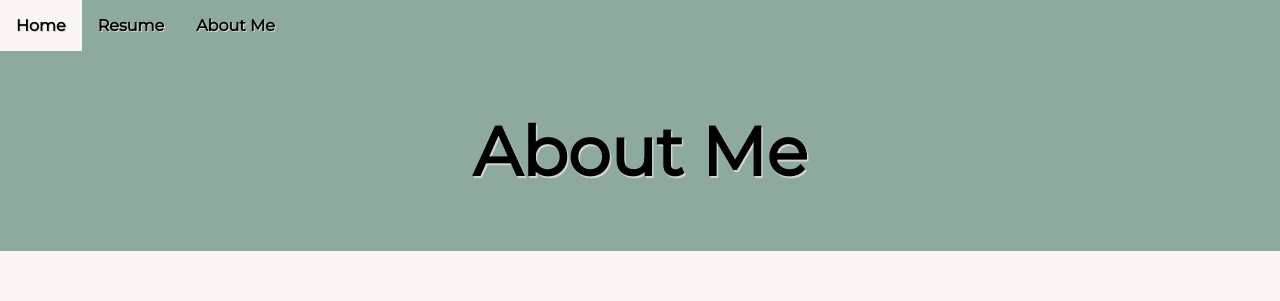
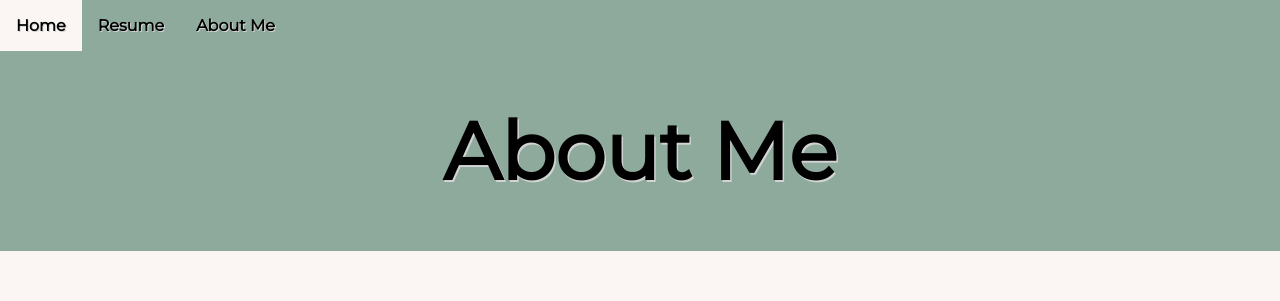
Before and after one commit to jingley/jrs-website, a React (Create React App) app: page /about in a window 1280 px wide. Shown: the top 301 px of the page. Built offline with nearby package versions, Linux system fonts and the light colour scheme.

Commit message:
font size and other formatting fixes

```diff
--- a/src/Components/Resume/Sections/Education.tsx
+++ b/src/Components/Resume/Sections/Education.tsx
@@ -43,11 +43,11 @@ const Education = () => {
                 <ul>
                     <li>GPA: {gpa}</li>
                     <li>Major: {major}</li>
-                    <li dangerouslySetInnerHTML={{ __html: relatedCourseWork}}></li>
+                    <li dangerouslySetInnerHTML={{ __html: relatedCourseWork}}/>
                 </ul>
             </div>
             <div className="Resume-img">
-            <img src={logo} alt="University of Georgia Logo" />
+                <img src={logo} alt="University of Georgia Logo" />
             </div>
         </div>
     );
--- a/src/Components/Resume/css/Resume.css
+++ b/src/Components/Resume/css/Resume.css
@@ -3,8 +3,6 @@
     text-align: justify;
     width: 60%;
     margin: 0 auto 0 auto;
-    /*text-indent: -30px ;
-    padding-left: 30px ;*/
 }
 
 .Resume-bullets li {
@@ -34,7 +32,7 @@
 }
 
 .Resume-img img {
-    max-width: 40%;
+    max-width: 30%;
 }
 
 .School-information {
@@ -42,7 +40,7 @@
     margin: 0 auto 10px auto;
     text-align: center;
     width: 60%;
-    font-size: calc(8px + 2vmin);
+    font-size: 2.5vh;
 }
 
 .Resume-title {
@@ -51,7 +49,7 @@
     width: 60%;
     text-align: center;
     display: flex;
-    font-size: calc(8px + 2vmin);
+    font-size: 3vh;
 }
 
 .Coding-skills li {
@@ -70,6 +68,16 @@ ul {
     list-style: none;
 }
 
+.Education {
+    width: 100vw;
+}
+
 .Resume-body {
-    width: auto;
+    width: 100%;
 }
+
+@media screen and (max-width: 1200px) {
+    .Resume-bullets {
+        width: 80%;
+    }
+}
--- a/src/css/Layout.css
+++ b/src/css/Layout.css
@@ -3,16 +3,16 @@
     flex-direction: column;
     background-color: #FBF5F3;
     min-height: 100vh;
+    width: 100%
 }
 .Layout-body {
     display: flex;
     overflow: hidden;
-    /*background: linear-gradient( #f9f9f9, #ffe0ac 400px);*/
-    /*background: linear-gradient(#89ABE3FF, #FCF6F5FF 400px);*/
+    width: 100%;
     justify-content: center;
     margin-bottom: 3vh;
     flex-grow: 1;
-    font-size: calc(5px + 2vmin);
+    font-size: 2vh;
     color: black;
 }
 
@@ -24,6 +24,7 @@
 
 .Layout-footer {
     display: flex;
+    margin: 1vmin 0;
     background-color: #FBF5F3;
     justify-content: center;
     width: 100%; /* Full width */
@@ -37,6 +38,7 @@
     margin: 0;
     padding: 0;
     display: flex;
+    width: 100%;
     flex-direction: row;
     align-items: center;
     overflow: hidden;
@@ -103,11 +105,10 @@
     display: flex;
     min-height: 25vh;
     width: 100%;
-    /*background: linear-gradient(#89ABE3FF, #E3E3E3);*/
     background: #8DAA9D;
     color: black;
     margin: 0 auto 7vh auto;
-    font-size: calc(10px + 3vmin);
+    font-size: 5vmin;
     padding: 0;
     justify-content: center;
 }
@@ -117,3 +118,9 @@
     text-align: center;
     text-shadow: 1.5px 1.5px lightgray;
 }
+
+@media screen and (max-width: 1200px) {
+    .Section-title {
+        min-height: 20vh;
+    }
+}
--- a/src/css/index.css
+++ b/src/css/index.css
@@ -9,6 +9,7 @@
 html, body {
   display: flex;
   min-height: 100vh;
+  width: 100%;
   background-color: #FBF5F3;
   /*background: linear-gradient(0deg,  #F6F5F8 55%, #E3E3E3 65%);*/
 }
```
